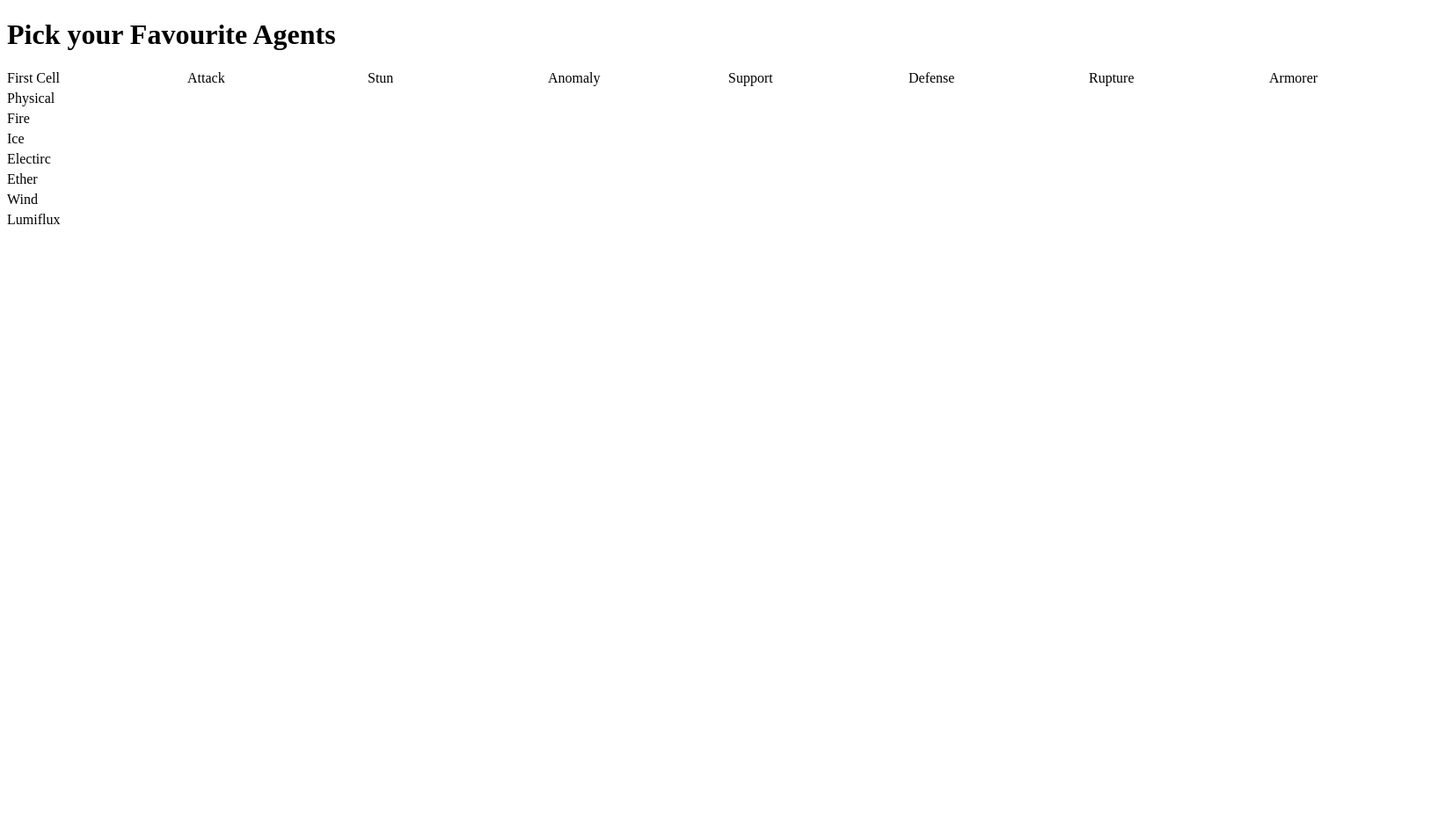
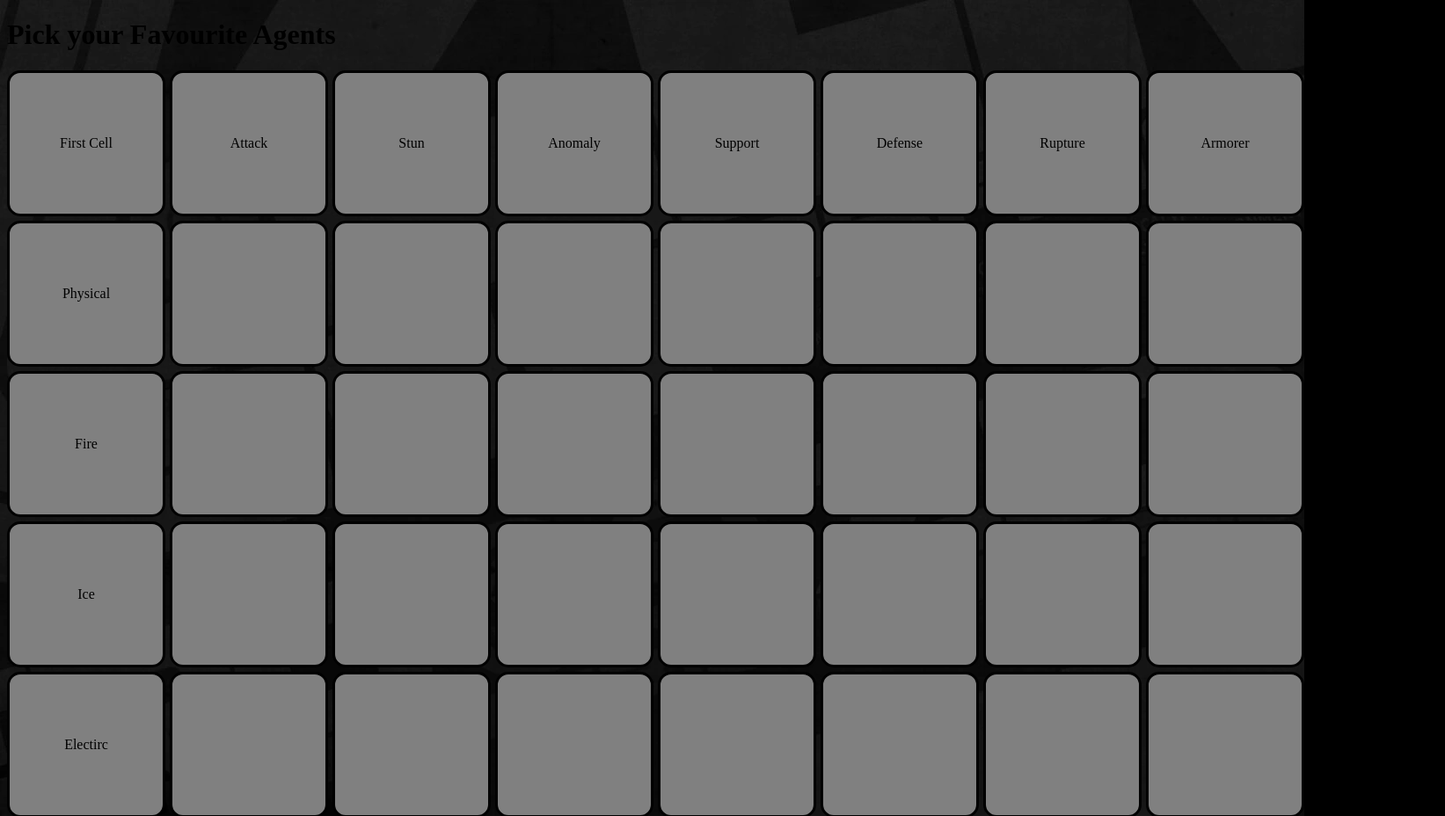
Before and after one commit to DanielTyborowski/ZZZ-Fav-Picker, a plain HTML site: page index.html in a window 1280 px wide. Shown: the top 928 px of the page at 88% size, 1643 px wide, since content can reach past the window. Before the commit the page ends 800 px from the top, so only its background shows below. Drawn offline with Linux system fonts and the light colour scheme.

Commit message:
background img

```diff
--- a/css/style.css
+++ b/css/style.css
@@ -1,5 +1,73 @@
+
+body {
+    background-image: url(../data/img/background.webp);
+    background-color: black;
+}
+
+
+
+
+
+
 #agent-grid {
     display: grid;
-    grid-template-columns: 200px repeat(7, 200px);
+    grid-template-columns: 180px repeat(7, 180px);
     gap: 5px;
 }
+
+
+
+.cell {
+    min-height: 160px;
+    min-width: 160px;
+    border: 3px solid;
+
+    display: flex;
+    align-items: center;
+    justify-content: center;
+
+    border-radius: 15px;
+    background-color: gray;
+}
+
+
+
+.first-cell{
+    min-height: 160px;
+    min-width: 160px;
+    border: 3px solid;
+
+    display: flex;
+    align-items: center;
+    justify-content: center;
+
+    border-radius: 15px;
+    background-color: gray;
+}
+
+
+.attribute-cell{
+    min-height: 160px;
+    min-width: 160px;
+    border: 3px solid;
+
+    display: flex;
+    align-items: center;
+    justify-content: center;
+
+    border-radius: 15px;
+    background-color: gray;
+}
+
+.speciality-cell{
+    min-height: 160px;
+    min-width: 160px;
+    border: 3px solid;
+
+    display: flex;
+    align-items: center;
+    justify-content: center;
+
+    border-radius: 15px;
+    background-color: gray;
+}
--- a/js/index.js
+++ b/js/index.js
@@ -13,6 +13,7 @@ function createGrid() {
         content: 'First Cell',
         tagName: 'div',
         id: 'first-cell',
+        cssClassName: 'first-cell',
         parent: elements.agentGrid,
     });
 
@@ -40,6 +41,7 @@ function createGrid() {
         for(const speciality of data.specialities) {
             const cell = dom.create({
                 tagName: 'div',
+                cssClassName: 'cell',
                 parent: elements.agentGrid,
             });
         }
```
Also changed, not shown: data/img/background.webp (added).
